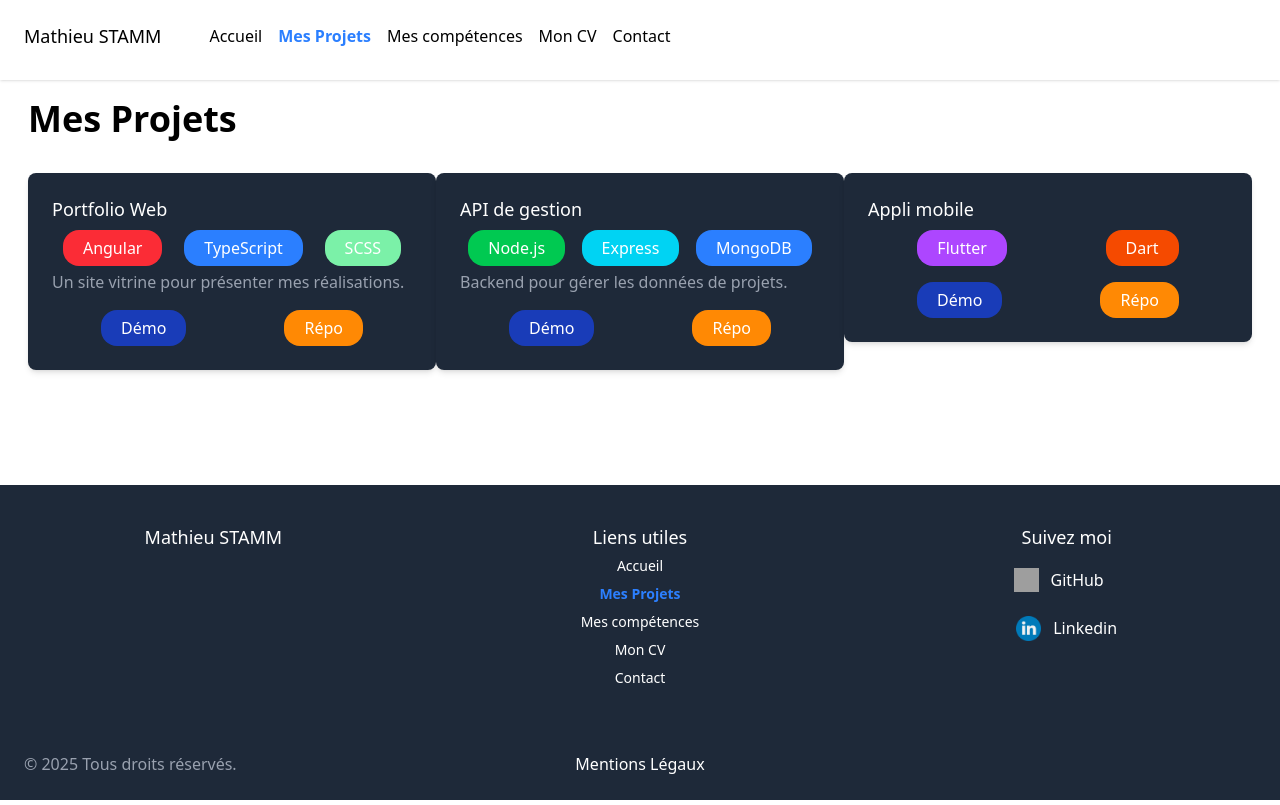
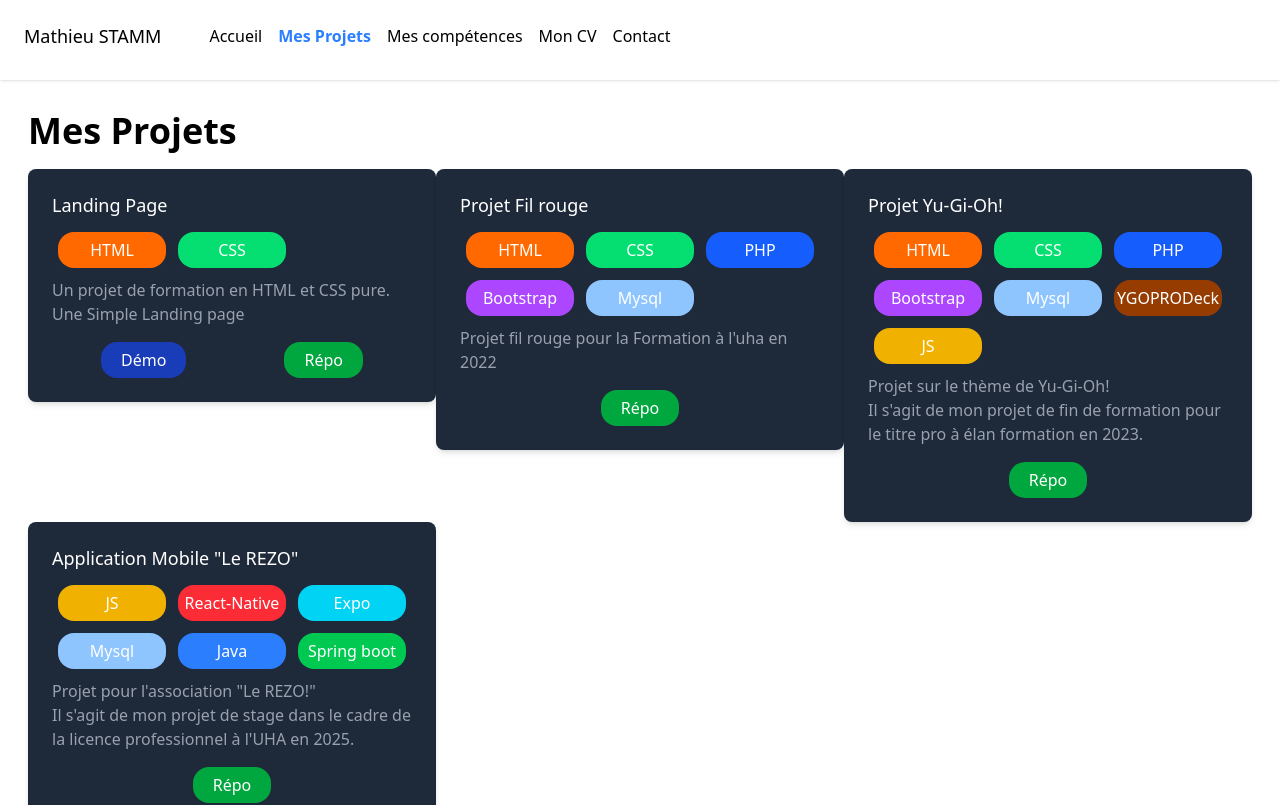
Before and after one commit to Mamath68/portfolio-angular, an Angular app: page /projects in a window 1280 px wide. Shown: the top 805 px of the page. Built offline with nearby package versions, Linux system fonts and the light colour scheme; grey boxes are pictures that could not be loaded.

Commit message:
projets ajouté, le style reste à revoir, mais dans l'ensemble ça va

```diff
--- a/public/assets/data/projects.json
+++ b/public/assets/data/projects.json
@@ -1,25 +1,33 @@
 [
   {
     "id": 1,
-    "title": "Portfolio Web",
-    "languages": ["Angular", "TypeScript", "SCSS"],
-    "description": "Un site vitrine pour présenter mes réalisations.",
-    "demo": "https://www.google.com/",
-    "repo": "https://www.google.com/"
+    "title": "Landing Page",
+    "languages": ["HTML", "CSS"],
+    "description": "Un projet de formation en HTML et CSS pure.\nUne Simple Landing page",
+    "demo": "https://landing-page-ms.netlify.app/",
+    "repo": "https://github.com/Mamath68/Simpsons-V1"
   },
   {
     "id": 2,
-    "title": "API de gestion",
-    "languages": ["Node.js", "Express", "MongoDB"],
-    "description": "Backend pour gérer les données de projets.",
-    "demo": "https://www.bing.com/",
-    "repo": "https://www.bing.com/"
+    "title": "Projet Fil rouge",
+    "languages": ["HTML", "CSS", "PHP", "Bootstrap", "Mysql"],
+    "description": "Projet fil rouge pour la Formation à l'uha en 2022",
+    "demo": "",
+    "repo": "https://github.com/Mamath68/UHA-Project"
   },
   {
     "id": 3,
-    "title": "Appli mobile",
-    "languages": ["Flutter", "Dart"],
-    "demo": "https://fr.yahoo.com/",
-    "repo": "https://fr.yahoo.com/"
+    "title": "Projet Yu-Gi-Oh!",
+    "languages": ["HTML", "CSS", "PHP", "Bootstrap", "Mysql", "YGOPRODeck", "JS"],
+    "description": "Projet sur le thème de Yu-Gi-Oh!\nIl s'agit de mon projet de fin de formation pour le titre pro à élan formation en 2023.",
+    "demo": "",
+    "repo": "https://github.com/Mamath68/ProjetElan2023/"
+  },{
+    "id": 4,
+    "title": "Application Mobile \"Le REZO\"",
+    "languages": ["JS", "React-Native", "Expo", "Mysql", "Java", "Spring boot"],
+    "description": "Projet pour l'association \"Le REZO!\"\nIl s'agit de mon projet de stage dans le cadre de la licence professionnel à l'UHA en 2025.",
+    "demo": "",
+    "repo": "https://github.com/Mamath68/Application_Rezo/tree/v3"
   }
 ]
--- a/src/app/projects/projects.html
+++ b/src/app/projects/projects.html
@@ -1,7 +1,7 @@
-<div class="mx-3">
+<div class="m-3">
   <h1>Mes Projets</h1>
-  <div class="grid grid-cols-3">
-    @for (exp of projects; track exp) {
+  <div class="grid grid-cols-1 md:grid-cols-3">
+    @for (exp of projects; track exp.id) {
       <app-project-card
         [title]="exp.title"
         [languages]="exp.languages"
--- a/src/app/projects/projects.ts
+++ b/src/app/projects/projects.ts
@@ -3,6 +3,7 @@ import {HttpClient} from '@angular/common/http';
 import {ProjectCard} from '../shared/project-card/project-card';
 
 interface Project {
+  id: number;
   title: string;
   languages: string[];
   description?: string;
@@ -28,5 +29,4 @@ export class Projects implements OnInit {
   ngOnInit(): void {
     this.http.get<any[]>('assets/data/projects.json').subscribe(data => this.projects = data);
   }
-
 }
--- a/src/app/shared/project-card/project-card.html
+++ b/src/app/shared/project-card/project-card.html
@@ -1,4 +1,4 @@
-<div class="card">
+<div class="project-card">
   <h5 class="card-title">
     {{ title }}
   </h5>
@@ -21,7 +21,7 @@
     </a>
   }
   @if (repo) {
-    <a href="{{repo}}" target="_blank" class="card-link bg-orange-400">
+    <a href="{{repo}}" target="_blank" class="card-link bg-green-600">
       Répo
     </a>
   }
--- a/src/app/shared/project-card/project-card.ts
+++ b/src/app/shared/project-card/project-card.ts
@@ -16,15 +16,17 @@ export class ProjectCard {
 
   getLanguageColor(language: string): string {
     const colors: { [key: string]: string } = {
-      "flutter": "bg-purple-500",
-      "angular": "bg-red-500",
+      "react-native": "bg-red-500",
+      "php": "bg-blue-600 ",
+      "expo": "bg-cyan-400",
+      "bootstrap": "bg-purple-500",
+      "js": "bg-yellow-500",
       "html": "bg-orange-500",
-      "dart": "bg-orange-600 ",
-      "scss": "bg-green-300",
-      "node.js": "bg-green-500",
-      "express": "bg-cyan-400",
-      "typescript": "bg-blue-500 ",
-      "mongodb": "bg-blue-500 "
+      "mysql": "bg-blue-300 ",
+      "ygoprodeck": "bg-amber-800",
+      "spring boot": "bg-green-500",
+      "css": "bg-green-400",
+      "java": "bg-blue-500 "
     };
     return colors[language.toLowerCase()] || "bg-gray-500";
   }
--- a/src/styles.css
+++ b/src/styles.css
@@ -108,6 +108,10 @@ main {
   @apply max-w-md mx-auto my-4 rounded-lg shadow-md bg-gray-800 p-6;
 }
 
+.project-card {
+  @apply max-w-md mx-auto rounded-lg shadow-md bg-gray-800 p-6 m-3 md:m-0;
+}
+
 .card-title {
   @apply text-white mb-2;
 }
@@ -117,7 +121,7 @@ main {
 }
 
 .card-description {
-  @apply text-gray-400 mt-1;
+  @apply text-gray-400 mt-1 whitespace-pre-line;
 }
 
 .card-company {
@@ -125,11 +129,11 @@ main {
 }
 
 .card-languages {
-  @apply flex justify-around ;
+  @apply grid grid-cols-3 ;
 }
 
 .card-language {
-  @apply rounded-2xl py-1.5 px-5 text-white text-center font-medium;
+  @apply rounded-2xl py-1.5 m-1.5 text-white text-center font-medium;
 }
 
 .card-link {
```
